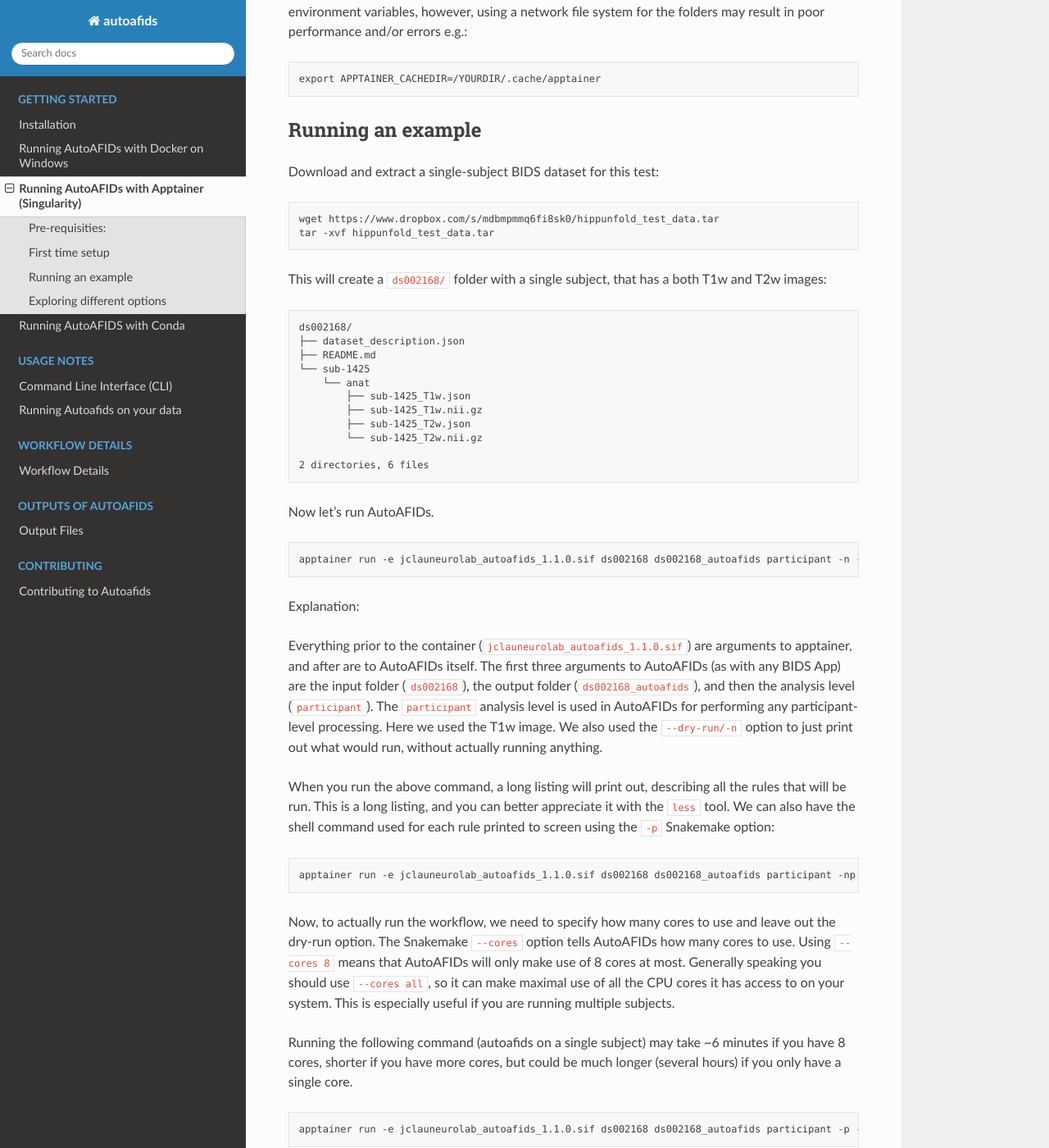
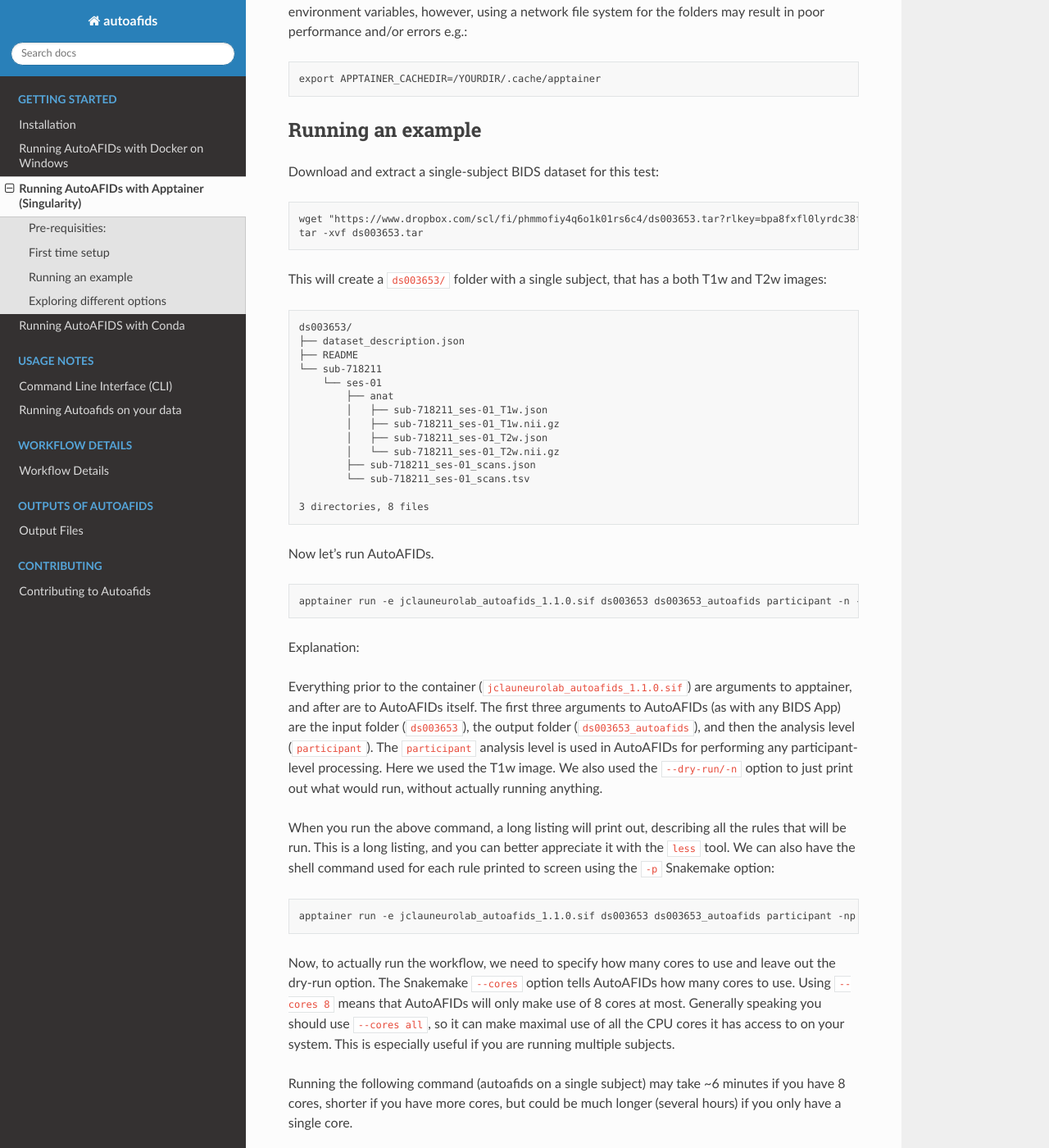
Before and after one commit to afids/autoafids, a Sphinx documentation site: the page built from docs/getting_started/apptainer.md, in a window 1280 px wide and 1400 px high, scrolled down 1091 px. Shown: the whole window at 82% size. Built offline with Sphinx 7.4.7 and the Read the Docs theme 3.1.0, drawn with Linux system fonts in a browser that asks for light colours; some of the changed text lies outside the part shown.

Commit message:
update documentation

````diff
--- a/docs/getting_started/apptainer.md
+++ b/docs/getting_started/apptainer.md
@@ -43,33 +43,36 @@ by setting environment variables, however, using a network file system for the f
 
 Download and extract a single-subject BIDS dataset for this test:
 
-    wget https://www.dropbox.com/s/mdbmpmmq6fi8sk0/hippunfold_test_data.tar
-    tar -xvf hippunfold_test_data.tar
+    wget "https://www.dropbox.com/scl/fi/phmmofiy4q6o1k01rs6c4/ds003653.tar?rlkey=bpa8fxfl0lyrdc38fs6aowta7&st=zvhpqsga&dl=1" -O ds003653.tar
+    tar -xvf ds003653.tar
 
-This will create a `ds002168/` folder with a single subject, that has a
+This will create a `ds003653/` folder with a single subject, that has a
 both T1w and T2w images:
 
 ```
-ds002168/
+ds003653/
 ├── dataset_description.json
-├── README.md
-└── sub-1425
-    └── anat
-        ├── sub-1425_T1w.json
-        ├── sub-1425_T1w.nii.gz
-        ├── sub-1425_T2w.json
-        └── sub-1425_T2w.nii.gz
+├── README
+└── sub-718211
+    └── ses-01
+        ├── anat
+        │   ├── sub-718211_ses-01_T1w.json
+        │   ├── sub-718211_ses-01_T1w.nii.gz
+        │   ├── sub-718211_ses-01_T2w.json
+        │   └── sub-718211_ses-01_T2w.nii.gz
+        ├── sub-718211_ses-01_scans.json
+        └── sub-718211_ses-01_scans.tsv
 
-2 directories, 6 files
+3 directories, 8 files
 ```
 
 Now let's run AutoAFIDs.
 
-    apptainer run -e jclauneurolab_autoafids_1.1.0.sif ds002168 ds002168_autoafids participant -n --modality T1
+    apptainer run -e jclauneurolab_autoafids_1.1.0.sif ds003653 ds003653_autoafids participant -n --modality T1
 Explanation:
 
 Everything prior to the container (`jclauneurolab_autoafids_1.1.0.sif`) are arguments to apptainer, and after are to AutoAFIDs itself. The first three arguments to AutoAFIDs (as with any BIDS App) are the input
-folder (`ds002168`), the output folder (`ds002168_autoafids`), and then the analysis level (`participant`). The `participant` analysis
+folder (`ds003653`), the output folder (`ds003653_autoafids`), and then the analysis level (`participant`). The `participant` analysis
 level is used in AutoAFIDs for performing any
 participant-level processing. Here
 we used the T1w image. We also used the `--dry-run/-n`  option to
@@ -80,7 +83,7 @@ When you run the above command, a long listing will print out, describing all th
 will be run. This is a long listing, and you can better appreciate it with the `less` tool. We can
 also have the shell command used for each rule printed to screen using the `-p` Snakemake option:
 
-    apptainer run -e jclauneurolab_autoafids_1.1.0.sif ds002168 ds002168_autoafids participant -np | less
+    apptainer run -e jclauneurolab_autoafids_1.1.0.sif ds003653 ds003653_autoafids participant -np | less
 
 
 Now, to actually run the workflow, we need to specify how many cores to use and leave out
@@ -93,7 +96,7 @@ Running the following command (autoafids on a single subject) may take ~6 minute
 cores, but could be much longer (several hours) if you only have a single core.
 
 
-    apptainer run -e jclauneurolab_autoafids_1.1.0.sif ds002168 ds002168_autoafids participant -p --cores all
+    apptainer run -e jclauneurolab_autoafids_1.1.0.sif ds003653 ds003653_autoafids participant -p --cores all
 
 
 Note that you may need to adjust your [Singularity options](https://sylabs.io/guides/3.1/user-guide/cli/apptainer_run.html) to ensure the container can read and write to yout input and output directories, respectively. You can bind paths easily by setting an
@@ -103,14 +106,14 @@ environment variable, e.g. if you have a `/project` folder that contains your da
 
 
 
-After this completes, you should have a `ds002168_autoafids` folder with outputs for the one subject.
+After this completes, you should have a `ds003653_autoafids` folder with outputs for the one subject.
 
 ## Exploring different options
 
 If you alternatively want to run AutoAFIDs using a different modality, e.g. the high-resolution T2w image
 in the BIDS test dataset, you can use the `--modality T2w` option. The T2w image would be then first pre-processesed into T1w using SynthSR and then used as an input image for predicting AFIDs.
 
-    apptainer run -e jclauneurolab_autoafids_1.1.0.sif ds002168 ds002168_autoafids_t2w participant --modality T2w -p --cores all
+    apptainer run -e jclauneurolab_autoafids_1.1.0.sif ds003653 ds003653_autoafids_t2w participant --modality T2w -p --cores all
 
 Note that if you run with a different modality, you should use a separate output folder, since some of the files
 would be overwritten if not.
````
Also changed, not shown: docs/getting_started/conda.md (+26 -16 lines), docs/getting_started/docker.md (+19 -16 lines), 1 other file.
